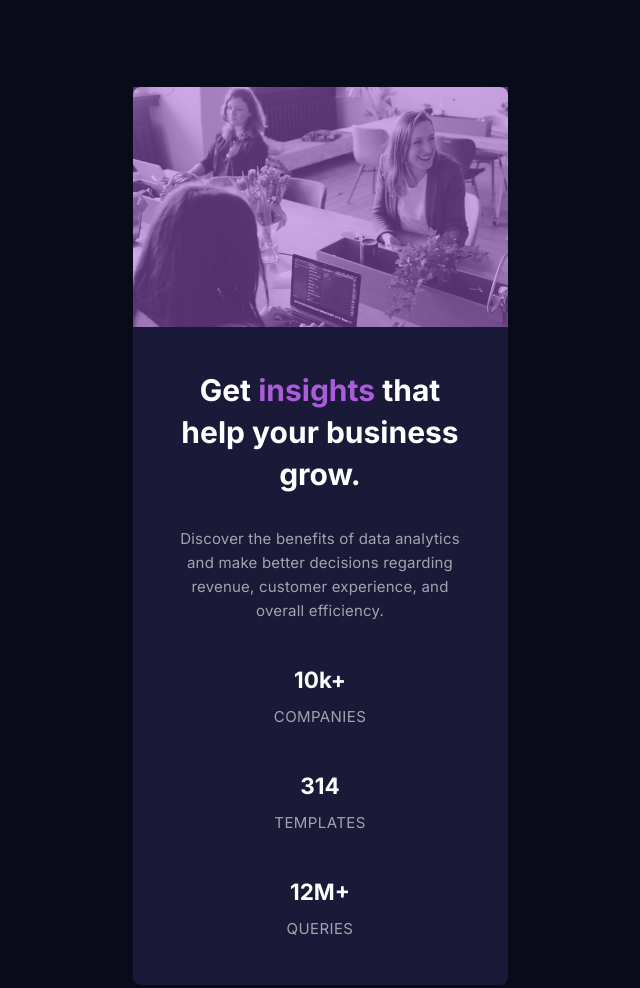
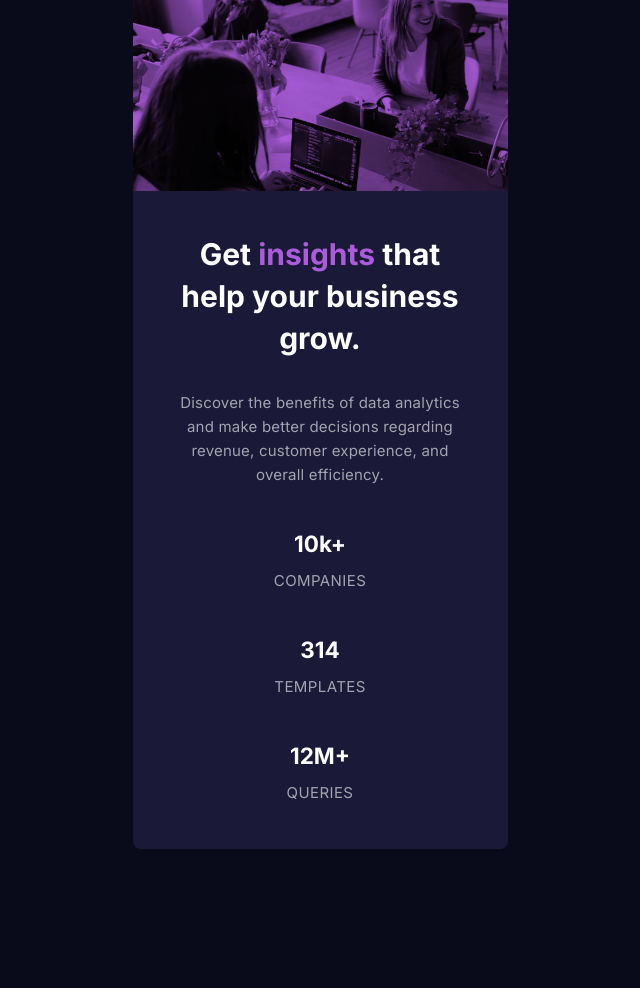
Before and after one commit to mabenozar/stats-preview-card-component-main, a plain HTML site: page index.html in a window 1280 px wide. Shown: the whole page, without its empty margins (320-960 px from the left). After the commit the page ends 849 px from the top, so only its background shows below. Drawn offline with Linux system fonts and the light colour scheme.

Commit message:
second commit

```diff
--- a/index.html
+++ b/index.html
@@ -20,9 +20,6 @@
     <!-- Stylesheet -->
     <link rel="stylesheet" href="normalize.css">
     <link rel="stylesheet" href="style.css">
-    <!-- <link rel="stylesheet" href="style2.css"> -->
-    <!-- <link rel="stylesheet" href="style3.css">
-    <link rel="stylesheet" href="style-desktop.css"> -->
 
     <title>Frontend Mentor | Stats preview card component</title>
 
@@ -30,9 +27,8 @@
 <body>
     <div class="container">
         <div class="card">
-            <div class="card__img">
-                <div class="card__mask"></div>
-            </div>
+
+            <div class="card__img"></div>
 
             <div class="card__body">
                 <h1>
--- a/style.css
+++ b/style.css
@@ -37,6 +37,8 @@ img { max-width: 100%; display: block; }
 .container {
     display: flex;
     justify-content: center;
+    align-items: center;
+    height: 100vh;
 }
 
 .card {
@@ -51,22 +53,12 @@ img { max-width: 100%; display: block; }
 }
 
 .card__img {
-    background-image: url('images/image-header-mobile.jpg');
+    background: url('images/image-header-mobile.jpg'), var(--accent);
     background-size: cover;
+    background-blend-mode: multiply;
     border-radius: 8px 8px 0 0px;
     height: 240px;
-    background-color: var(--accent);
 }
-
-
-.card__mask {
-    width: 100%;
-    height: 100%;
-    background-color: var(--accent);
-    opacity: .5;
-}
-
-
 
 
 .card__body {
@@ -140,8 +132,7 @@ img { max-width: 100%; display: block; }
     .card__img {
         grid-column: 2 / 3;
         grid-row: 1;
-        background-image: url('images/image-header-desktop.jpg');
-        background-size: cover;
+        background: url('images/image-header-desktop.jpg'), var(--accent);
         height: auto;
         border-radius: 0px 8px 8px 0px;
     }
```
